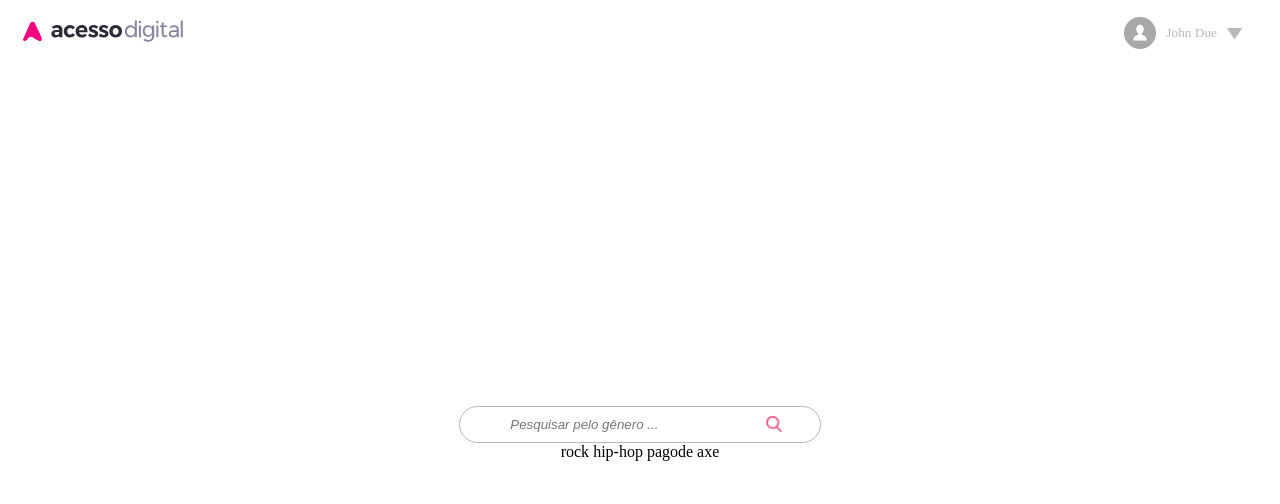
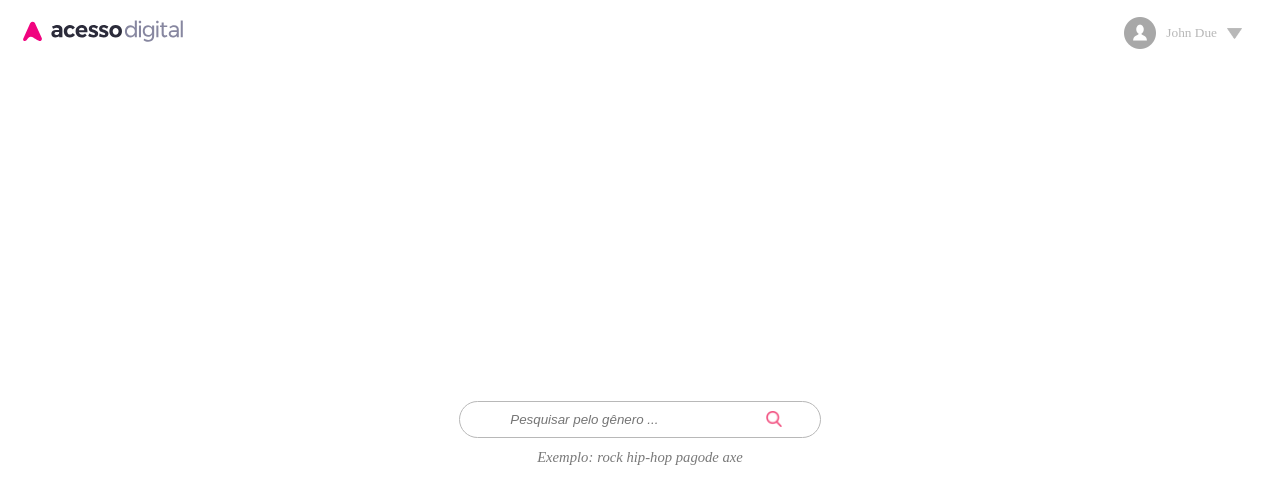
Before and after one commit to lcsmelo-0/barra-pesquisa-react, a React (Create React App) app: page / in a window 1280 px wide. Shown: the top 504 px of the page. Built offline with nearby package versions, Linux system fonts and the light colour scheme; data requests are answered from the project's data file.

Commit message:
Adicionar estilo ao texto de informacao abaixo do input

```diff
--- a/src/Home/Home.css
+++ b/src/Home/Home.css
@@ -5,6 +5,16 @@
     height: calc(100vh - 50px);
     justify-content: center;
     width: 100%;
+}
+
+.Home section{
+    margin-top: 10px;
+}
+
+.Home section span{
+    color: #797979;
+    font-style: italic;
+    font-size: 11pt;
 }
 
 .search-area{
--- a/src/Home/Home.js
+++ b/src/Home/Home.js
@@ -38,8 +38,7 @@ class Home extends Component {
                     <img src={search} alt="search" />
                 </div>
                 <section>
-                   {this.state.genres.map(this.renderGenreInfo)}
-
+                   <span>Exemplo:</span> {this.state.genres.map(this.renderGenreInfo)}
                 </section>
 
             </div>
```
